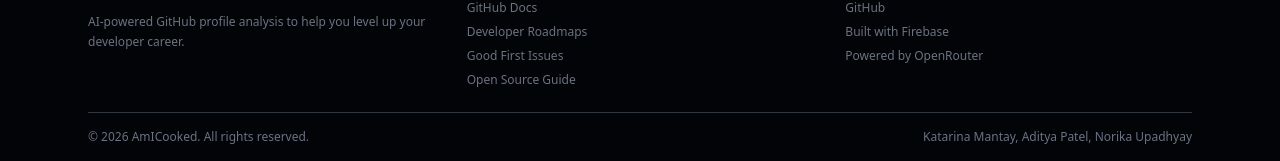
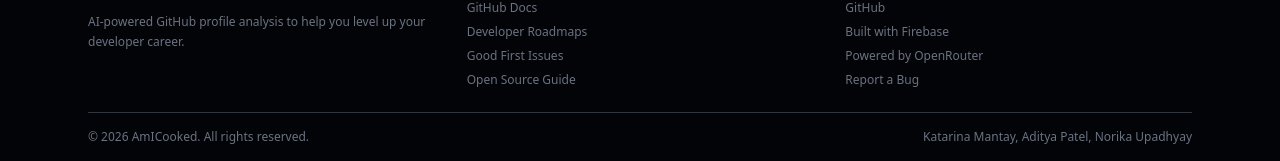
Before and after one commit to Champion2005/amicooked, a React (Vite) app: page / in a window 1280 px wide. Shown: the part 2355-2516 px from the top of the page. Built offline with nearby package versions, Linux system fonts and the light colour scheme; no server answers.

Commit message:
feat: Add "Report a Bug" link to Landing and Results pages

```diff
--- a/src/pages/Landing.jsx
+++ b/src/pages/Landing.jsx
@@ -282,6 +282,9 @@
                 <li>
                   <a href="https://openrouter.ai" target="_blank" rel="noopener noreferrer" className="text-gray-500 hover:text-[#58a6ff] transition-colors">Powered by OpenRouter</a>
                 </li>
+                <li>
+                  <a href="https://github.com/Champion2005/amicooked/issues" target="_blank" rel="noopener noreferrer" className="text-gray-500 hover:text-[#58a6ff] transition-colors">Report a Bug</a>
+                </li>
               </ul>
             </div>
           </div>
--- a/src/pages/Results.jsx
+++ b/src/pages/Results.jsx
@@ -932,6 +932,9 @@
                 <li>
                   <a href="https://openrouter.ai" target="_blank" rel="noopener noreferrer" className="text-gray-500 hover:text-[#58a6ff] transition-colors">Powered by OpenRouter</a>
                 </li>
+                <li>
+                  <a href="https://github.com/Champion2005/amicooked/issues" target="_blank" rel="noopener noreferrer" className="text-gray-500 hover:text-[#58a6ff] transition-colors">Report a Bug</a>
+                </li>
               </ul>
             </div>
           </div>
```
